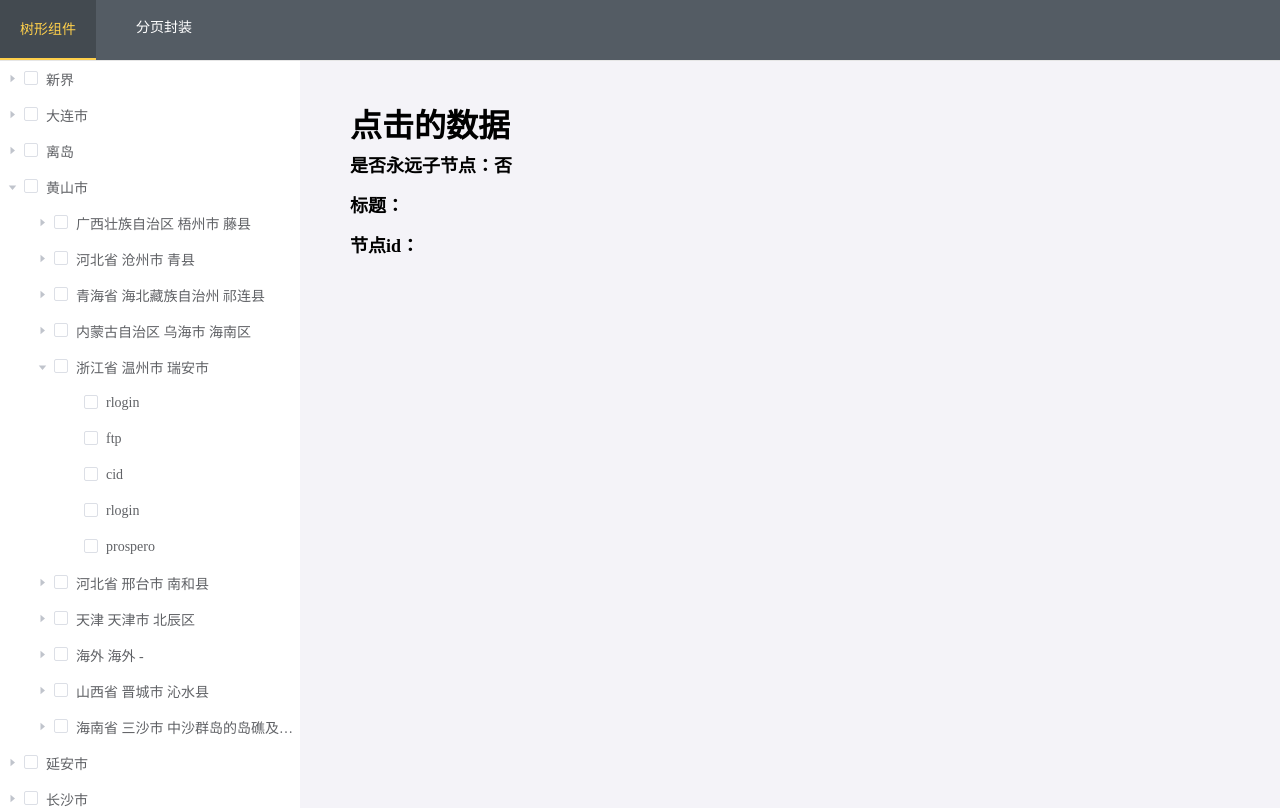
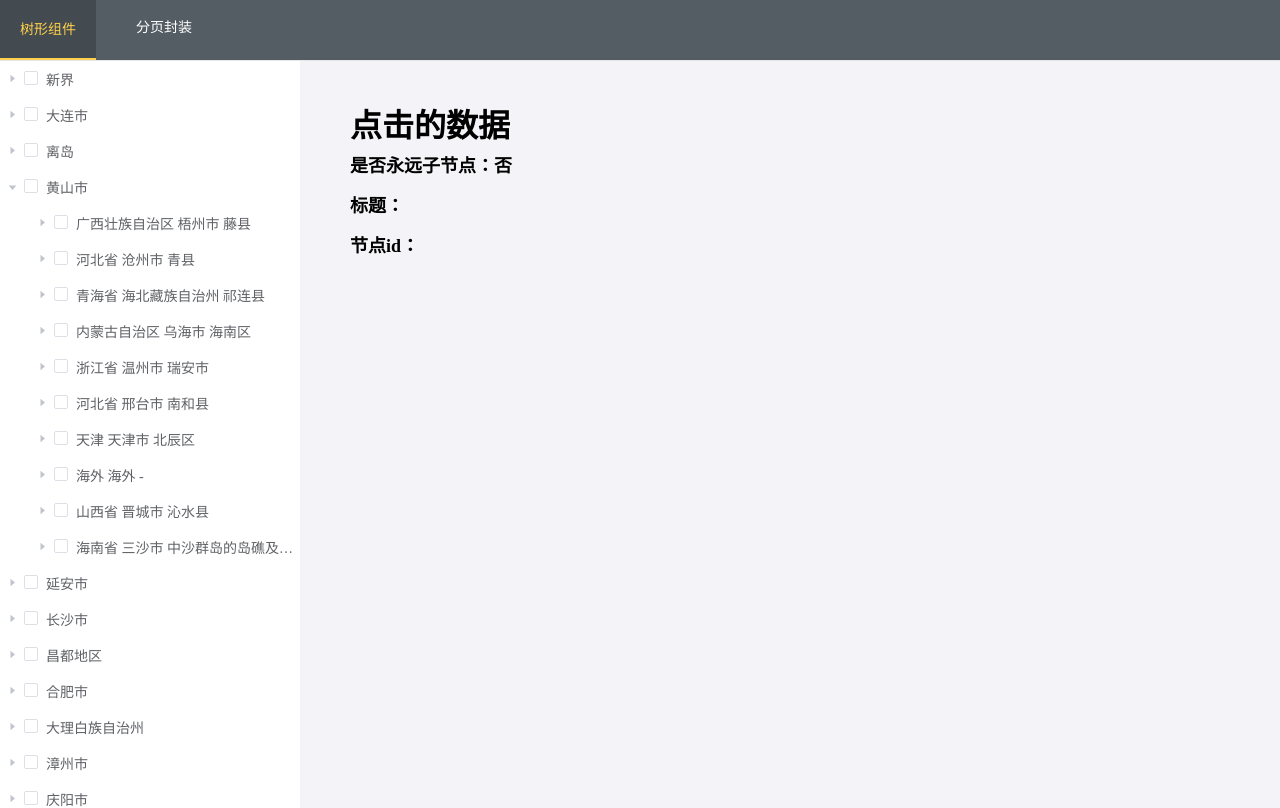
Before and after one commit to sumingcheng/SMC-UI, a Vue app: page / in a window 1280 px wide. Shown: the top 808 px of the page. Built offline with nearby package versions, Linux system fonts and the light colour scheme.

Commit message:
2022年12月8日 22:36:11

```diff
--- a/src/views/treeComponent/index.vue
+++ b/src/views/treeComponent/index.vue
@@ -49,7 +49,7 @@ export default {
   },
   computed: {
     customOpen() {
-      return this.arr.slice(0, 2);
+      return this.arr.slice(0, 1);
     }
   },
   mounted() {
```
